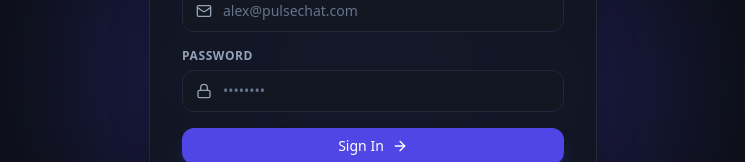
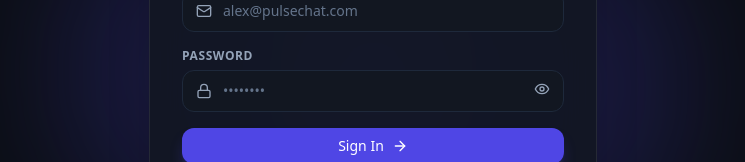
Before and after one commit to RinshaAk/chatapp, a Next.js app in the folder client/: page /login in a window 1280 px wide. Shown: the part 321-483 px from the top of the page, without its empty margins (267-1012 px from the left). Built offline with nearby package versions, Linux system fonts and the light colour scheme; no server answers.

Commit message:
Add show password toggle

```diff
--- a/client/src/app/login/page.tsx
+++ b/client/src/app/login/page.tsx
@@ -3,7 +3,7 @@
 import React, { useState } from 'react';
 import { useRouter } from 'next/navigation';
 import Link from 'next/link';
-import { MessageSquare, Lock, Mail, ArrowRight } from 'lucide-react';
+import { MessageSquare, Lock, Mail, ArrowRight, Eye, EyeOff } from 'lucide-react';
 import { Input } from '../../components/ui/Input';
 import { Button } from '../../components/ui/Button';
 import { api } from '../../lib/api';
@@ -16,6 +16,7 @@ export default function LoginPage() {
 
   const [emailOrUsername, setEmailOrUsername] = useState('');
   const [password, setPassword] = useState('');
+  const [showPassword, setShowPassword] = useState(false);
   const [error, setError] = useState('');
   const [isLoading, setIsLoading] = useState(false);
 
@@ -74,9 +75,18 @@ export default function LoginPage() {
 
           <Input
             label="Password"
-            type="password"
+            type={showPassword ? "text" : "password"}
             placeholder="••••••••"
             leftIcon={<Lock className="w-4 h-4" />}
+            rightIcon={
+              <button
+                type="button"
+                onClick={() => setShowPassword(!showPassword)}
+                className="hover:text-white transition-colors"
+              >
+                {showPassword ? <EyeOff className="w-4 h-4" /> : <Eye className="w-4 h-4" />}
+              </button>
+            }
             value={password}
             onChange={(e) => setPassword(e.target.value)}
             required
--- a/client/src/app/register/page.tsx
+++ b/client/src/app/register/page.tsx
@@ -3,7 +3,7 @@
 import React, { useState } from 'react';
 import { useRouter } from 'next/navigation';
 import Link from 'next/link';
-import { MessageSquare, Lock, Mail, User as UserIcon, Phone } from 'lucide-react';
+import { MessageSquare, Lock, Mail, User as UserIcon, Phone, Eye, EyeOff } from 'lucide-react';
 import { Input } from '../../components/ui/Input';
 import { Button } from '../../components/ui/Button';
 import { api } from '../../lib/api';
@@ -18,6 +18,7 @@ export default function RegisterPage() {
   const [username, setUsername] = useState('');
   const [email, setEmail] = useState('');
   const [password, setPassword] = useState('');
+  const [showPassword, setShowPassword] = useState(false);
   const [error, setError] = useState('');
   const [isLoading, setIsLoading] = useState(false);
 
@@ -88,9 +89,18 @@ export default function RegisterPage() {
 
           <Input
             label="Password"
-            type="password"
+            type={showPassword ? "text" : "password"}
             placeholder="••••••••"
             leftIcon={<Lock className="w-4 h-4" />}
+            rightIcon={
+              <button
+                type="button"
+                onClick={() => setShowPassword(!showPassword)}
+                className="hover:text-white transition-colors"
+              >
+                {showPassword ? <EyeOff className="w-4 h-4" /> : <Eye className="w-4 h-4" />}
+              </button>
+            }
             value={password}
             onChange={(e) => setPassword(e.target.value)}
             required
```
